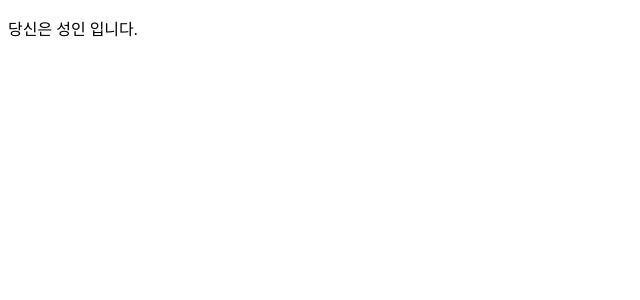
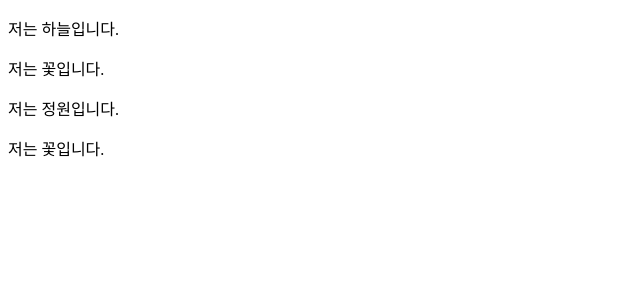
Before and after one commit to ddozero/React-Study, a React (Vite) app in the folder my-first-react/: page / in a window 1280 px wide. Shown: the top 300 px of the page, without its empty margins (0-640 px from the left). Built offline with nearby package versions, Linux system fonts and the light colour scheme.

Commit message:
✨ Feat: 05.JSX React Component

```diff
--- a/my-first-react/index.html
+++ b/my-first-react/index.html
@@ -1,11 +1,11 @@
 <!doctype html>
 <html lang="en">
-  <!-- <head>
+  <head>
     <meta charset="UTF-8" />
     <link rel="icon" type="image/svg+xml" href="/vite.svg" />
     <meta name="viewport" content="width=device-width, initial-scale=1.0" />
     <title>my-first-react</title>
-  </head> -->
+  </head>
   <head>
     <style>
       .title{
--- /dev/null
+++ b/my-first-react/src/Flower.jsx
@@ -0,0 +1,8 @@
+
+function Flower(){
+  return(
+    <p>저는 꽃입니다.</p>
+  )
+}
+
+export default Flower;
--- a/my-first-react/src/main.jsx
+++ b/my-first-react/src/main.jsx
@@ -1,16 +1,31 @@
-//import React from "react";
-//import {createRoot, createElement} from 'react-dom/client';
-import {createRoot} from 'react-dom/client';
+import {createRoot} from 'react-dom/client'
+import Flower from './Flower.jsx';
 
-function Human(){
+// function Flower(props){
+//   return(
+//     <p>저는 {props.color} 꽃입니다.</p>
+//   )
+// }
 
-const age = 21;
+function Garden(){
+  return(
+    <>
+      <p>저는 정원입니다.</p>
+      <Flower />
+    </>
+  )
+}
 
-return( //여기다가는 if문을 쓸 수는 없음
-  <p>당신은 {(age)>=20? "성인" : "미성년자"} 입니다.</p>
-);
+function Background(){
+  return(
+    <>
+      <p>저는 하늘입니다.</p>
+      <Flower />
+      <Garden />
+    </>
+  )
 }
 
 createRoot(document.getElementById('root')).render(
-  <Human />
-);
+  <Background />
+)
```
